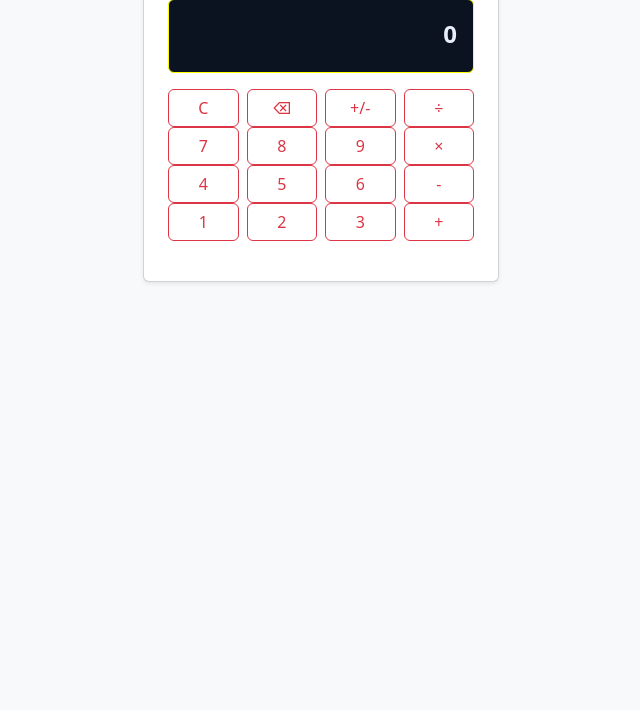
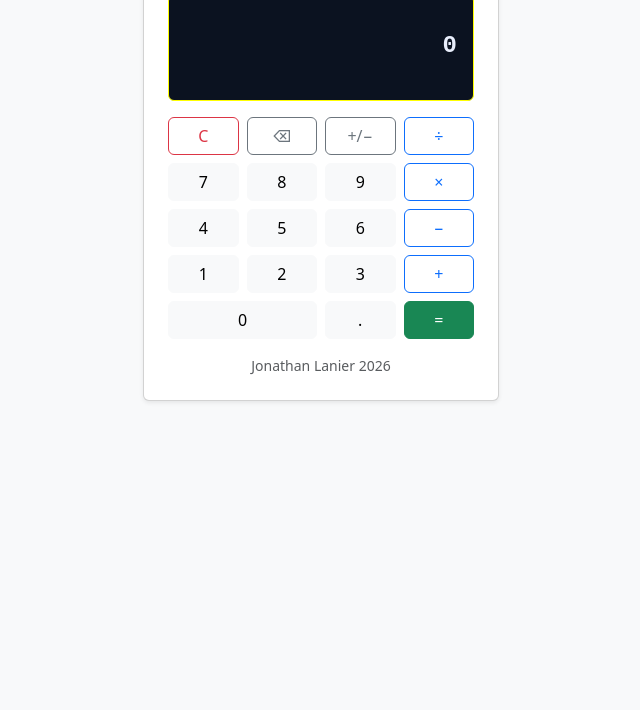
Before and after one commit to jonny0608/Calculator, a plain HTML site: page Index.html in a window 1280 px wide. Shown: the part 90-800 px from the top of the page, without its empty margins (319-959 px from the left). Drawn offline with nearby package versions, Linux system fonts and the light colour scheme.

Commit message:
Imangry (made working buttons)2/20/2026

```diff
--- a/Index.html
+++ b/Index.html
@@ -1,15 +1,23 @@
 <!doctype html>
 <html lang="en">
+    <head>
+        <title>JS Calculator Demo</title>
+        <!-- Required meta tags -->
+        <meta charset="utf-8" />
+        <meta
+            name="viewport"
+            content="width=device-width, initial-scale=1, shrink-to-fit=no"
+        />
 
-<head>
-    <title>Title</title>
-    <meta charset="utf-8" />
-    <meta name="viewport" content="width=device-width, initial-scale=1, shrink-to-fit=no" />
+        <!-- Bootstrap CSS v5.2.1 -->
+        <link
+            href="https://cdn.jsdelivr.net/npm/bootstrap@5.3.2/dist/css/bootstrap.min.css"
+            rel="stylesheet"
+            integrity="sha384-T3c6CoIi6uLrA9TneNEoa7RxnatzjcDSCmG1MXxSR1GAsXEV/Dwwykc2MPK8M2HN"
+            crossorigin="anonymous"
+        />
 
-
-    <link href="https://cdn.jsdelivr.net/npm/bootstrap@5.3.2/dist/css/bootstrap.min.css" rel="stylesheet"
-        integrity="sha384-T3c6CoIi6uLrA9TneNEoa7RxnatzjcDSCmG1MXxSR1GAsXEV/Dwwykc2MPK8M2HN" crossorigin="anonymous" />
-    <link rel="stylesheet" href="style.css" />
+        <link rel="stylesheet" href="style.css">
     </head>
 
     <body class="bg-light">
@@ -19,86 +27,121 @@
                     <div class="card shadow-sm">
                         <div class="card-body p-3 p-md-4">
                             <div class="d-flex align-items-center justify-content-between mb-3">
-                            <h1 class="h5 mb-0">Calculator</h1>
+                                <h1 class="h5 mb-0"></h1>
                                 <span class="badge text-bg-secondary text-wrap">Jonathan Lanier</span>
                             </div>
 
-                        <!== /* Calculator display *-/->
+                            <!-- DISPLAY -->
                              <div class="calc-display rounded p-3 mb-3">
-                                <div id="HistoryLine" class="class-history text-end small"></div>
-                                <div id="DisplayLine" class="calc-main text-end fw-semibold">0</div>
-                                <div id="Statusline" class="calc-status small mt-1"></div>
+                                <div id="historyLine" class="calc-history text-end small"></div>
+                                <div id="displayLine" class="calc-main text-end fw-semibold">0</div>
+                                <div id="statusLine" class="calc-status small mt-1"></div>
                              </div>
 
-                            <!-- Calculator buttons -->
-                            <p class="container-fluid px-0"></p>
-                                 <div class="row g-2">
+                             <!--BUTTONS-->
+                            <div class="container-fluid px-0">
+
+                                <!-- Row 1 -->
+                                <div class="row g-2 mb-2">
                                     <div class="col-3">
-                                    <button class="btn btn-outline-danger w-100" onclick="clearAll()">C</button>
+                                        <button type="button" class="btn btn-outline-danger w-100" onclick="clearAll()">C</button>
                                     </div>
                                     <div class="col-3">
-                                    <button class="btn btn-outline-danger w-100" onclick="backspace()">&#9003;</button>
+                                        <button type="button" class="btn btn-outline-secondary w-100" onclick="backspace()">&#x232B;</button>
                                     </div>
                                     <div class="col-3">
-                                    <button class="btn btn-outline-danger w-100" onclick="toggleSign()">+/-</button>
+                                        <button type="button" class="btn btn-outline-secondary w-100" onclick="toggleSign()">+/−</button>
                                     </div>
                                     <div class="col-3">
-                                    <button class="btn btn-outline-danger w-100" onclick="pressOperator('/')">÷</button>
+                                        <button type="button" class="btn btn-outline-primary w-100" onclick="pressOperator('/')">÷</button>
                                     </div>
                                 </div>
 
-                            <div class="row g-2">
+                                <!-- Row 2 -->
+                                <div class="row g-2 mb-2">
                                     <div class="col-3">
-                                    <button class="btn btn-outline-danger w-100" onclick="pressNumber(7)">7</button>
+                                        <button type="button" class="btn btn-light w-100" onclick="pressNumber('7')">7</button>
                                     </div>
                                     <div class="col-3">
-                                    <button class="btn btn-outline-danger w-100" onclick="pressNumber(8)">8</button>
+                                        <button type="button" class="btn btn-light w-100" onclick="pressNumber('8')">8</button>
                                     </div>
                                     <div class="col-3">
-                                    <button class="btn btn-outline-danger w-100" onclick="pressNumber(9)">9</button>
+                                        <button type="button" class="btn btn-light w-100" onclick="pressNumber('9')">9</button>
                                     </div>
                                     <div class="col-3">
-                                    <button class="btn btn-outline-danger w-100" onclick="pressOperator('*')">×</button>
+                                        <button type="button" class="btn btn-outline-primary w-100" onclick="pressOperator('*')">×</button>
                                     </div>
                                 </div>
-<div class="row g-2">
+
+                                <!-- Row 3 -->
+                                <div class="row g-2 mb-2">
                                     <div class="col-3">
-                                    <button class="btn btn-outline-danger w-100" onclick="pressNumber(4)">4</button>
+                                        <button type="button" class="btn btn-light w-100" onclick="pressNumber('4')">4</button>
                                     </div>
                                     <div class="col-3">
-                                    <button class="btn btn-outline-danger w-100" onclick="pressNumber(5)">5</button>
+                                        <button type="button" class="btn btn-light w-100" onclick="pressNumber('5')">5</button>
                                     </div>
                                     <div class="col-3">
-                                    <button class="btn btn-outline-danger w-100" onclick="pressNumber(6)">6</button>
+                                        <button type="button" class="btn btn-light w-100" onclick="pressNumber('6')">6</button>
                                     </div>
                                     <div class="col-3">
-                                    <button class="btn btn-outline-danger w-100">-</button>
+                                        <button type="button" class="btn btn-outline-primary w-100" onclick="pressOperator('-')">−</button>
                                     </div>
-                            </div><div class="row g-2">
+                                </div>
+
+                                <!-- Row 4 -->
+                                <div class="row g-2 mb-2">
                                     <div class="col-3">
-                                    <button class="btn btn-outline-danger w-100" onclick="pressNumber(1)">1</button>
+                                        <button type="button" class="btn btn-light w-100" onclick="pressNumber('1')">1</button>
                                     </div>
                                     <div class="col-3">
-                                    <button class="btn btn-outline-danger w-100" onclick="pressNumber(2)">2</button>
+                                        <button type="button" class="btn btn-light w-100" onclick="pressNumber('2')">2</button>
                                     </div>
                                     <div class="col-3">
-                                    <button class="btn btn-outline-danger w-100" onclick="pressNumber(3)">3</button>
+                                        <button type="button" class="btn btn-light w-100" onclick="pressNumber('3')">3</button>
                                     </div>
                                     <div class="col-3">
-                                     <button class="btn btn-outline-danger w-100" onclick="pressOperator(+)">+</button>
+                                        <button type="button" class="btn btn-outline-primary w-100" onclick="pressOperator('+')">+</button>
                                     </div>
                                 </div>
-                               <p class="text-center small text-muted mt-3 mb-0" Jonathan Lanier></p>
+
+                                <!-- Row 5 -->
+                                <div class="row g-2">
+                                    <div class="col-6">
+                                        <button type="button" class="btn btn-light w-100" onclick="pressNumber('0')">0</button>
+                                    </div>
+                                    <div class="col-3">
+                                        <button type="button" class="btn btn-light w-100" onclick="pressDecimal()">.</button>
+                                    </div>
+                                    <div class="col-3">
+                                        <button type="button" class="btn btn-success w-100" onclick="calculate()">=</button>
+                                    </div>
+                                </div>
+
+                            </div>
+
+                            <p class= "text-center small text-muted mt-3 mb-0">Jonathan Lanier 2026</p>
+
+                        </div>
+                    </div>
+                </div>
+            </div>
         </main>
 
-    <script src="https://cdn.jsdelivr.net/npm/@popperjs/core@2.11.8/dist/umd/popper.min.js"
+
+
+
+        <script
+            src="https://cdn.jsdelivr.net/npm/@popperjs/core@2.11.8/dist/umd/popper.min.js"
             integrity="sha384-I7E8VVD/ismYTF4hNIPjVp/Zjvgyol6VFvRkX/vR+Vc4jQkC+hVqc2pM8ODewa9r"
-        crossorigin="anonymous"></script>
+            crossorigin="anonymous"
+        ></script>
 
-    <script src="https://cdn.jsdelivr.net/npm/bootstrap@5.3.2/dist/js/bootstrap.min.js"
+        <script
+            src="https://cdn.jsdelivr.net/npm/bootstrap@5.3.2/dist/js/bootstrap.min.js"
             integrity="sha384-BBtl+eGJRgqQAUMxJ7pMwbEyER4l1g+O15P+16Ep7Q9Q+zqX6gSbd85u4mG4QzX+"
-        crossorigin="anonymous"></script>
+            crossorigin="anonymous"
+        ></script>
         <script src="app.js"></script>
     </body>
-
 </html>
--- a/app.js
+++ b/app.js
@@ -1,6 +1,52 @@
-function pressNumber(digit) {
-    console.log(digit)
-}
+// What the use is currently typing (as text)
+let typedNumberText = '';
+
+// The number we store for calculations
+let storedNumber = null
+
+//The operator currently selected (+ - * /)
+let currentOperator = '';
+
+//used only for displyaong the history line
+//Example" ["3", "+","4"]
+let historyParts = [];
+
+//-----------------
+//Helper Functions
+
+
+
+
 function pressOperator(operator) {
     console.log(operator)
 }
+function setStatus(message) {
+    document.getElementById('statusLine').textContent = message
+}
+function showSymbol(op) {
+    if (op === '*') return 'X';
+    if (op === '/') return '÷';
+    if (op === '-') return '&#x2212';
+    return op
+}
+
+
+function updateScreen() {
+    const display = document.getElementById('displayLine')
+    const history = document.getElementById('historyLine')
+    const status = document.getElementById('statusLine')
+
+    display.textContent = typedNumberText
+}
+
+function pressNumber(digit) {
+  setStatus('')
+    if (typedNumberText === '0') {
+    typednumberText = digit
+  }
+  else {
+    typedNumberText = typedNumberText + digit
+  }
+
+    updateScreen()
+}
--- a/style.css
+++ b/style.css
@@ -12,4 +12,12 @@
 }
 .calc-main {
     font-size: 1.5rem;
+    line-height: 1.2;
+    font-family: ui-monospace, menlo Consolas, "Courier New", monospace;
+    overflow-x: auto;
+    white-space: nowrap;
 }
+.calc-status {
+    min-height: 1.2rem;
+    opacity: 0.85;
+}
```
Lines whose indentation alone changed are shown as unchanged.
